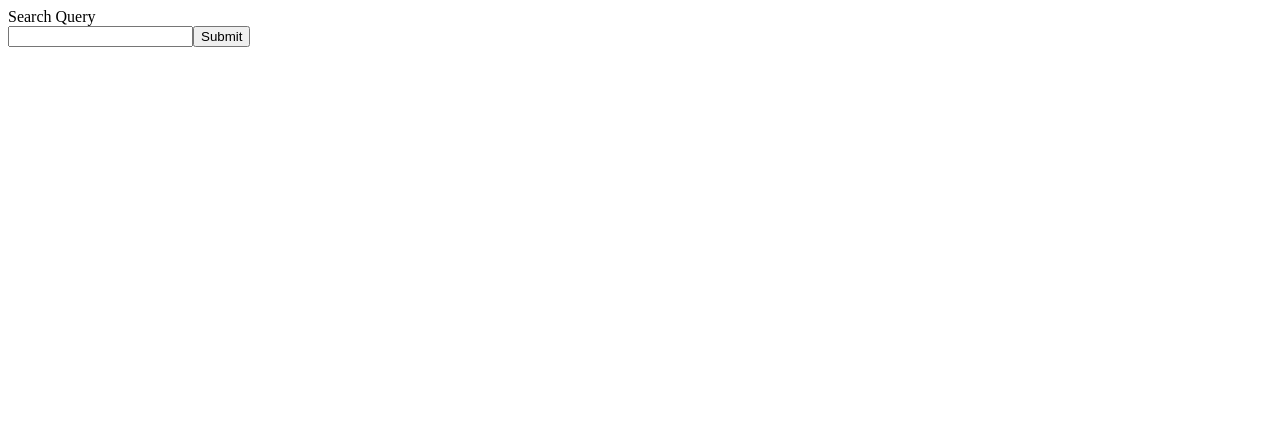
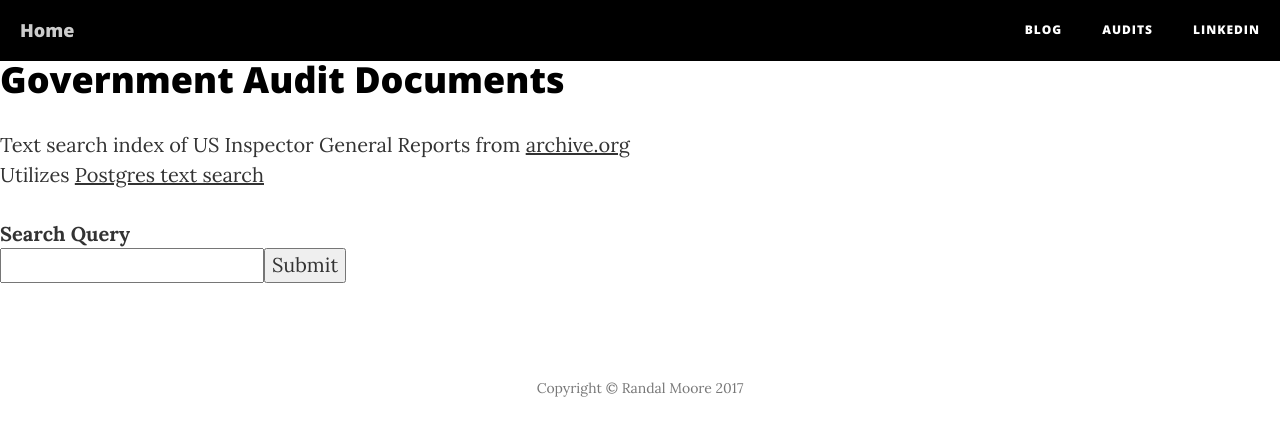
Before and after one commit to RandyMoore/mySiteDjango, a Django app: page /audits/search/ in a window 1280 px wide. Shown: the top 436 px of the page. Run offline with Django 3.2, Linux system fonts and the light colour scheme; parts of the project's set-up code (start-up, migrations or seed data) failed here and were passed over; some libraries are stand-ins or nearby versions.

Commit message:
Include Nav Bar

```diff
--- a/Gruntfile.js
+++ b/Gruntfile.js
@@ -13,13 +13,14 @@ module.exports = function (grunt) {
                // if the source file has an extension of es6 then
                // we change the name of the source file accordingly.
                // The result file's extension is always .js
-               "./my_site_django/static/government_audit/audit_search.js": ["./src/government_audit/audit_search.js"]
+               "./my_site_django/static/government_audit/audit_search.js":
+                 ["./my_site_django/src/government_audit/audit_search.js"]
             }
          }
       },
       watch: {
          scripts: {
-            files: ["./src/**/*.js"],
+            files: ["./my_site_django/src/**/*.js"],
             tasks: ["browserify"]
          }
       }
--- /dev/null
+++ b/my_site_django/static/government_audit/audit_search.css
@@ -0,0 +1,13 @@
+.navbar-custom {
+    background: black;
+}
+
+.heading {
+  padding-top: 40px;
+  color: black;
+}
+
+
+.main-content {
+
+}
--- a/my_site_django/templates/government_audit/audit_search.html
+++ b/my_site_django/templates/government_audit/audit_search.html
@@ -1,10 +1,22 @@
-<!DOCTYPE html>
-<html lang="en">
+{% extends "base.html" %}
 
 {% load staticfiles %}
 
-<body>
-    <div id="react">
+{% block main %}
+    <link href="{% static '/government_audit/audit_search.css' %}" rel="stylesheet">
+
+    <h1 class="heading">
+        Government Audit Documents
+    </h1>
+
+    <p>
+        Text search index of US Inspector General Reports from
+        <a href="https://archive.org/details/usinspectorsgeneral">archive.org</a>
+        <br />
+        Utilizes <a href="https://www.postgresql.org/docs/9.6/static/textsearch-intro.html">Postgres text search</a>
+    </p>
+
+    <div id="react" class="main-content" >
         <i class="pending">Loading components...</i><br><br>
     </div>
 
@@ -13,4 +25,4 @@
         window.react_mount = document.getElementById('react');
     </script>
     <script src="{% static '/government_audit/audit_search.js' %}"></script>
-</body>
+{% endblock %}
```
Also changed, not shown: my_site_django/src/government_audit/audit_search.js (renamed from src/government_audit/audit_search.js).
